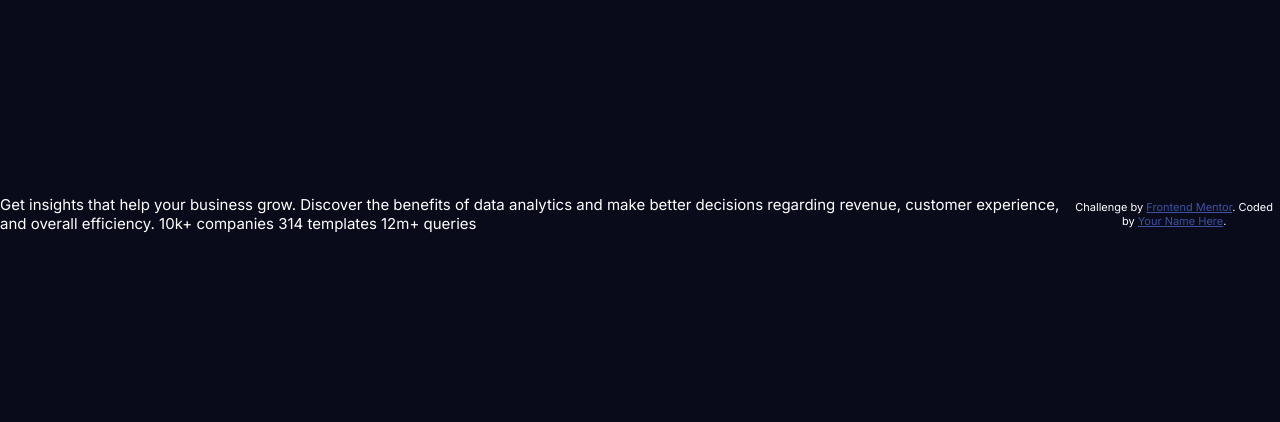
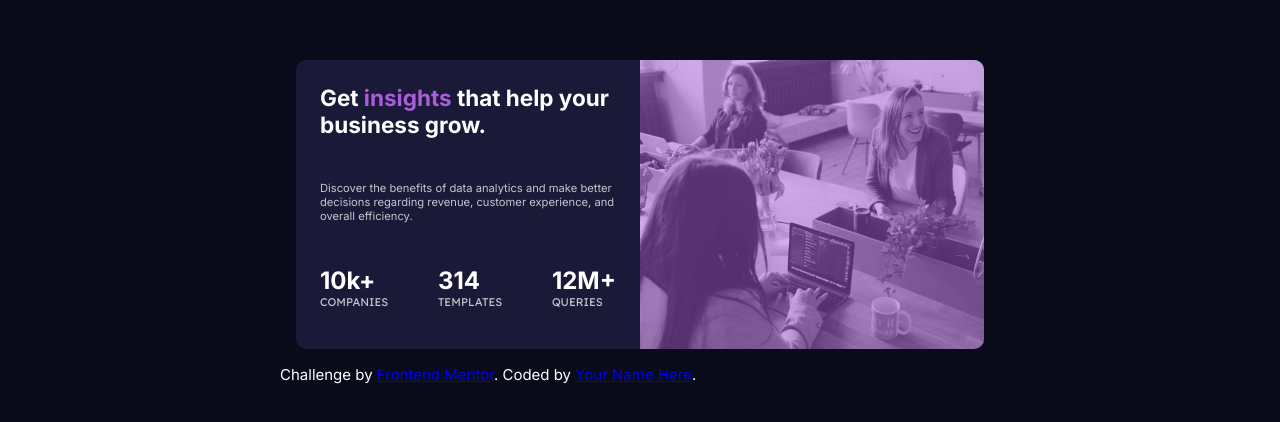
Before and after one commit to mperetto/SASS-stats-preview-card-component-main, a plain HTML site: page index.html in a window 1280 px wide. Shown: the part 186-608 px from the top of the page. Drawn offline with Linux system fonts and the light colour scheme.

Commit message:
Added html element .

```diff
--- a/index.html
+++ b/index.html
@@ -10,27 +10,50 @@
   <link rel="stylesheet" href="./style/style.css">
 
   <title>Frontend Mentor | Stats preview card component</title>
-
-  <!-- Feel free to remove these styles or customise in your own stylesheet 👍 -->
-  <style>
-    .attribution { font-size: 11px; text-align: center; }
-    .attribution a { color: hsl(228, 45%, 44%); }
-  </style>
 </head>
 <body>
 
-  Get insights that help your business grow.
+  <div class="wrapper">
 
-  Discover the benefits of data analytics and make better decisions regarding revenue, customer
-  experience, and overall efficiency.
+    <div class="container">
 
-  10k+ companies
-  314 templates
-  12m+ queries
+      <div class="card">
+        <section class="text-info">
 
-  <div class="attribution">
-    Challenge by <a href="https://www.frontendmentor.io?ref=challenge" target="_blank">Frontend Mentor</a>.
-    Coded by <a href="#">Your Name Here</a>.
+            <h1>Get <span class="accent">insights</span> that help your business grow.</h1>
+
+            <p class="description secondary">
+              Discover the benefits of data analytics and make better decisions regarding revenue, customer
+              experience, and overall efficiency.
+            </p>
+
+          <section class="stats">
+            <p>10k+ <span class="secondary">companies</span></p>
+            <p>314 <span class="secondary">templates</span></p>
+            <p>12M+ <span class="secondary">queries</span></p>
+          </section>
+        </section>
+
+        <div class="img">
+
+          <img
+          srcset="./images/image-header-desktop.jpg 1440w, ./images/image-header-mobile.jpg 375w"
+          sizes="(max-width: 375px) 375w, 1440w"
+          class="img-fluid"
+          alt="office image">
+          <div class="overlay"></div>
+        </div>
+
+
+      </div>
+
+    </div>
+    <div class="attribution">
+      Challenge by <a href="https://www.frontendmentor.io?ref=challenge" target="_blank">Frontend Mentor</a>.
+      Coded by <a href="#">Your Name Here</a>.
+    </div>
   </div>
+
+
 </body>
 </html>
```
